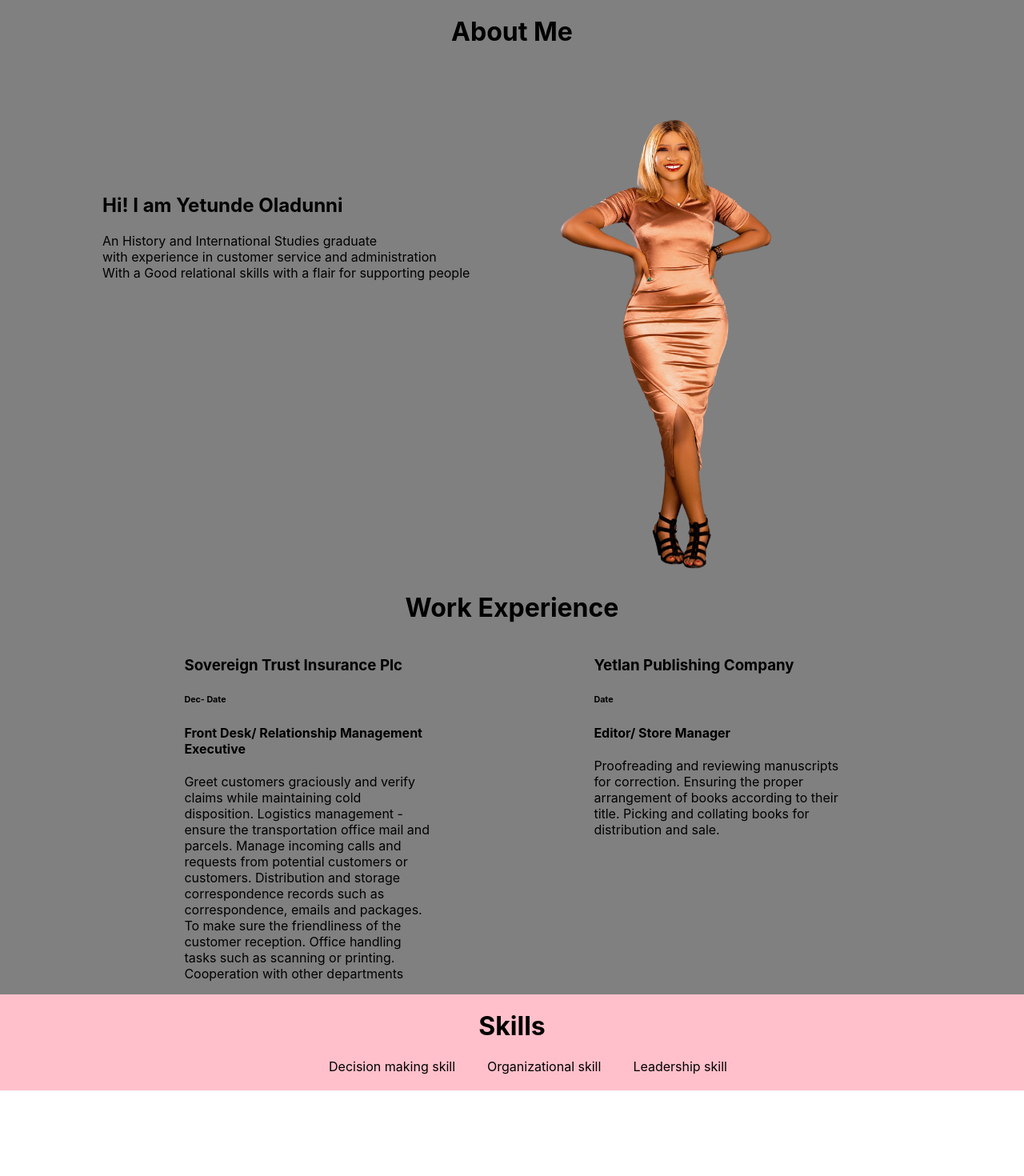
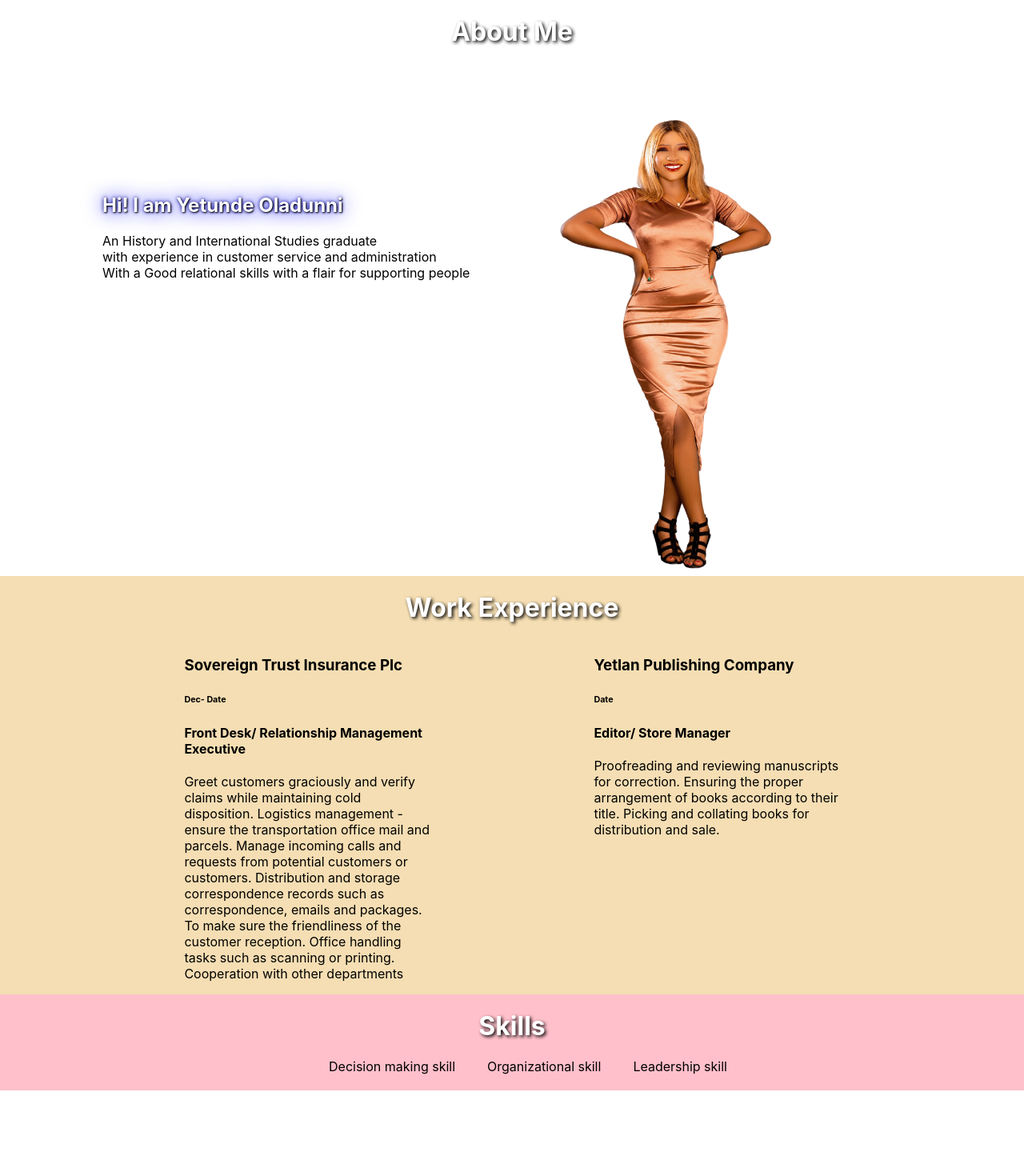
Before and after one commit to Proac-Tee/yetunde-portfolio-website, a React (Create React App) app: page / in a window 1280 px wide. Shown: the top 1470 px of the page at 80% size. Built offline with nearby package versions, Linux system fonts and the light colour scheme.

Commit message:
Styles: About component style updated

```diff
--- a/src/components/profiles/About.module.css
+++ b/src/components/profiles/About.module.css
@@ -2,14 +2,18 @@ h1 {
   text-align: center;
   margin-top: 0;
   padding-top: 20px;
+  color: white;
+  text-shadow: 2px 2px 4px #000000;
 }
 
 h2 {
   padding-top: 20%;
+  color: white;
+  text-shadow: 1px 1px 2px black, 0 0 25px blue, 0 0 5px darkblue;
 }
 
 .container {
-  background-color: gray;
+  background-color: white;
   width: 80%;
   padding: 0px 10%;
   margin-bottom: 0%;
--- a/src/components/profiles/Resume.module.css
+++ b/src/components/profiles/Resume.module.css
@@ -3,7 +3,7 @@ h1 {
 }
 
 .container {
-  background-color: gray;
+  background-color: wheat;
   width: 80%;
   padding: 0px 10%;
   margin-bottom: 0%;
```
